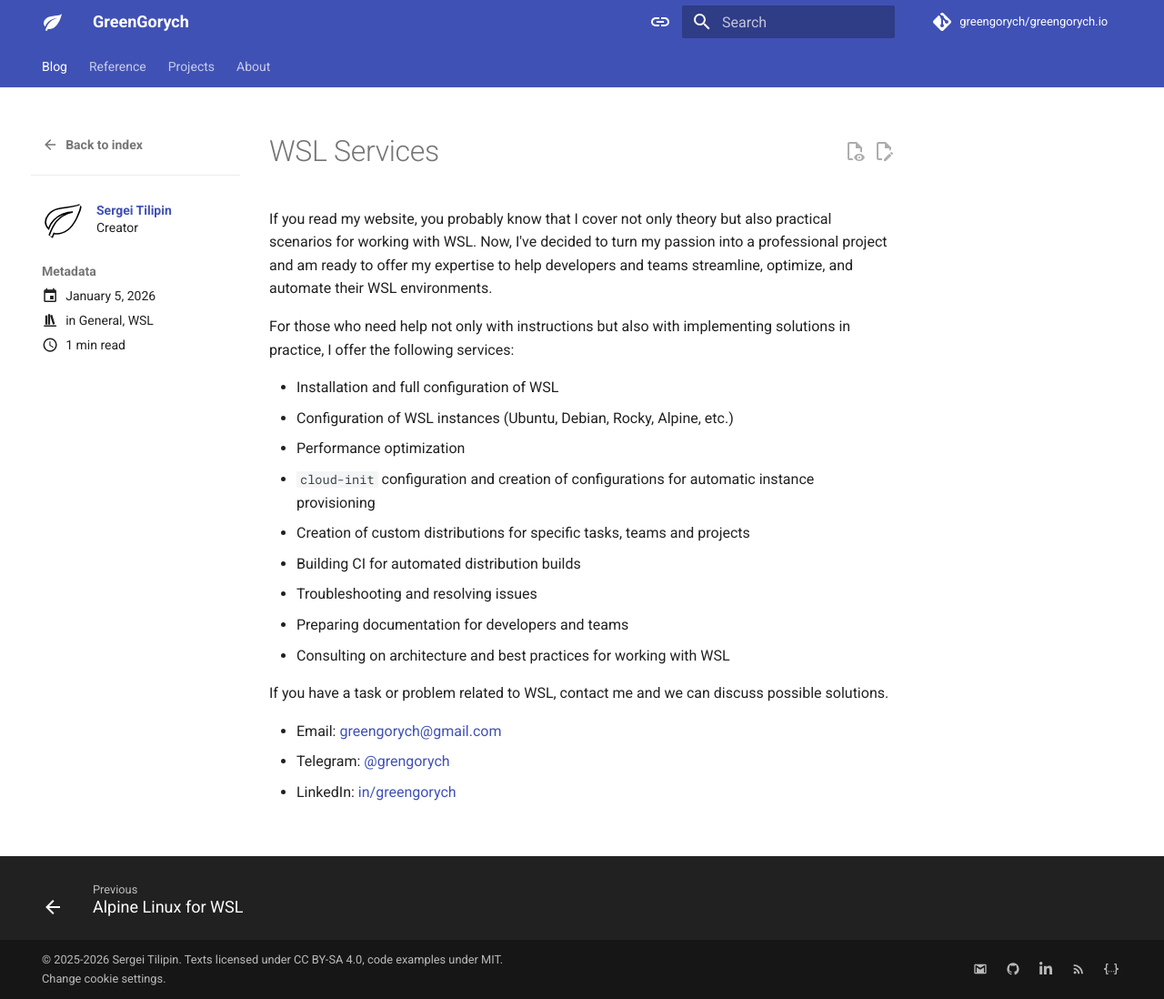
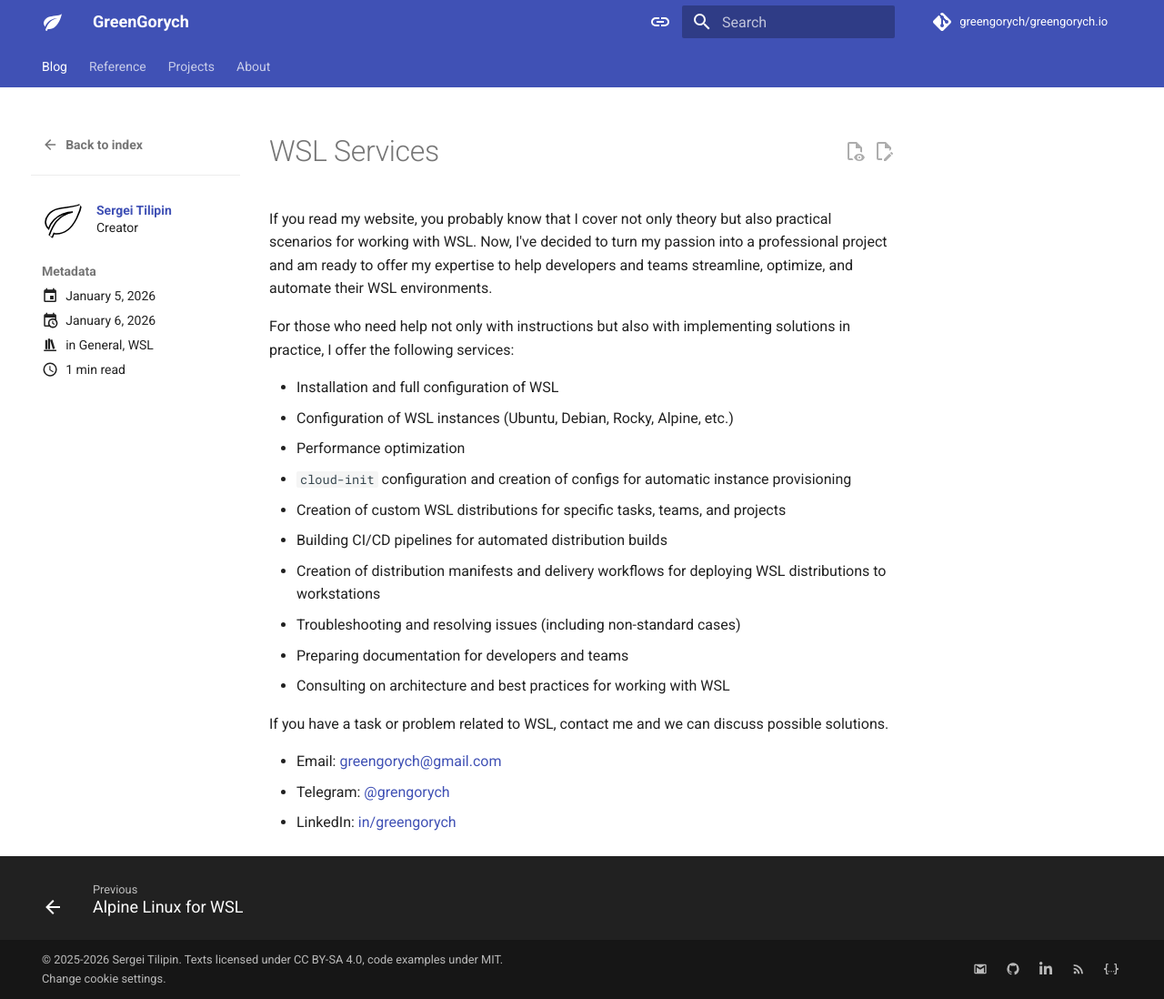
Before and after one commit to greengorych/greengorych.io, an MkDocs documentation site: the page built from docs/posts/wsl-services.md, in a window 1280 px wide and 1098 px high. Shown: the whole window at 91% size. Built offline with MkDocs 1.6.1 and Material for MkDocs 9.7.7, drawn with Linux system fonts in a browser that asks for light colours; plug-ins that fetch from the network failed and are left out; comment, search, counter and statistics services are not loaded.

Commit message:
docs(site): update WSL Services post

```diff
--- a/docs/posts/wsl-services.md
+++ b/docs/posts/wsl-services.md
@@ -2,12 +2,13 @@
 draft: false
 date:
   created: 2026-01-05
+  updated: 2026-01-06
 authors:
   - greengorych
 categories:
   - General
   - WSL
-description: Professional WSL services. Setup, optimization, custom images, CI/CD, and troubleshooting for developers and teams.
+description: Introducing professional WSL services. Setup, configuration, optimization, custom distribution creation and delivery, CI/CD automation, and troubleshooting.
 ---
 
 # WSL Services
@@ -21,10 +22,11 @@ For those who need help not only with instructions but also with implementing so
 - Installation and full configuration of WSL
 - Configuration of WSL instances (Ubuntu, Debian, Rocky, Alpine, etc.)
 - Performance optimization
-- `cloud-init` configuration and creation of configurations for automatic instance provisioning
-- Creation of custom distributions for specific tasks, teams and projects
-- Building CI for automated distribution builds
-- Troubleshooting and resolving issues
+- `cloud-init` configuration and creation of configs for automatic instance provisioning
+- Creation of custom WSL distributions for specific tasks, teams, and projects
+- Building CI/CD pipelines for automated distribution builds
+- Creation of distribution manifests and delivery workflows for deploying WSL distributions to workstations
+- Troubleshooting and resolving issues (including non-standard cases)
 - Preparing documentation for developers and teams
 - Consulting on architecture and best practices for working with WSL
 
```
